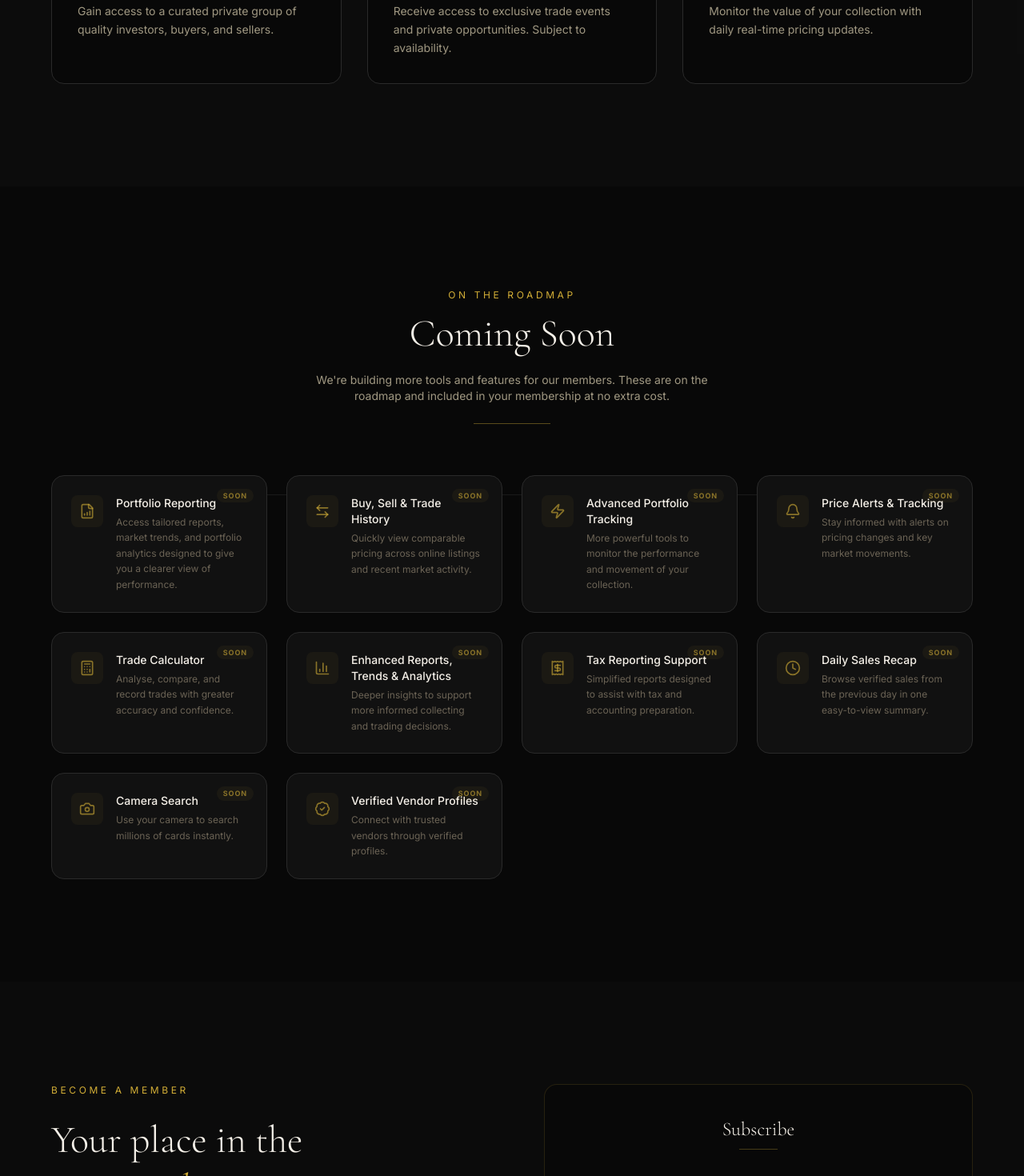
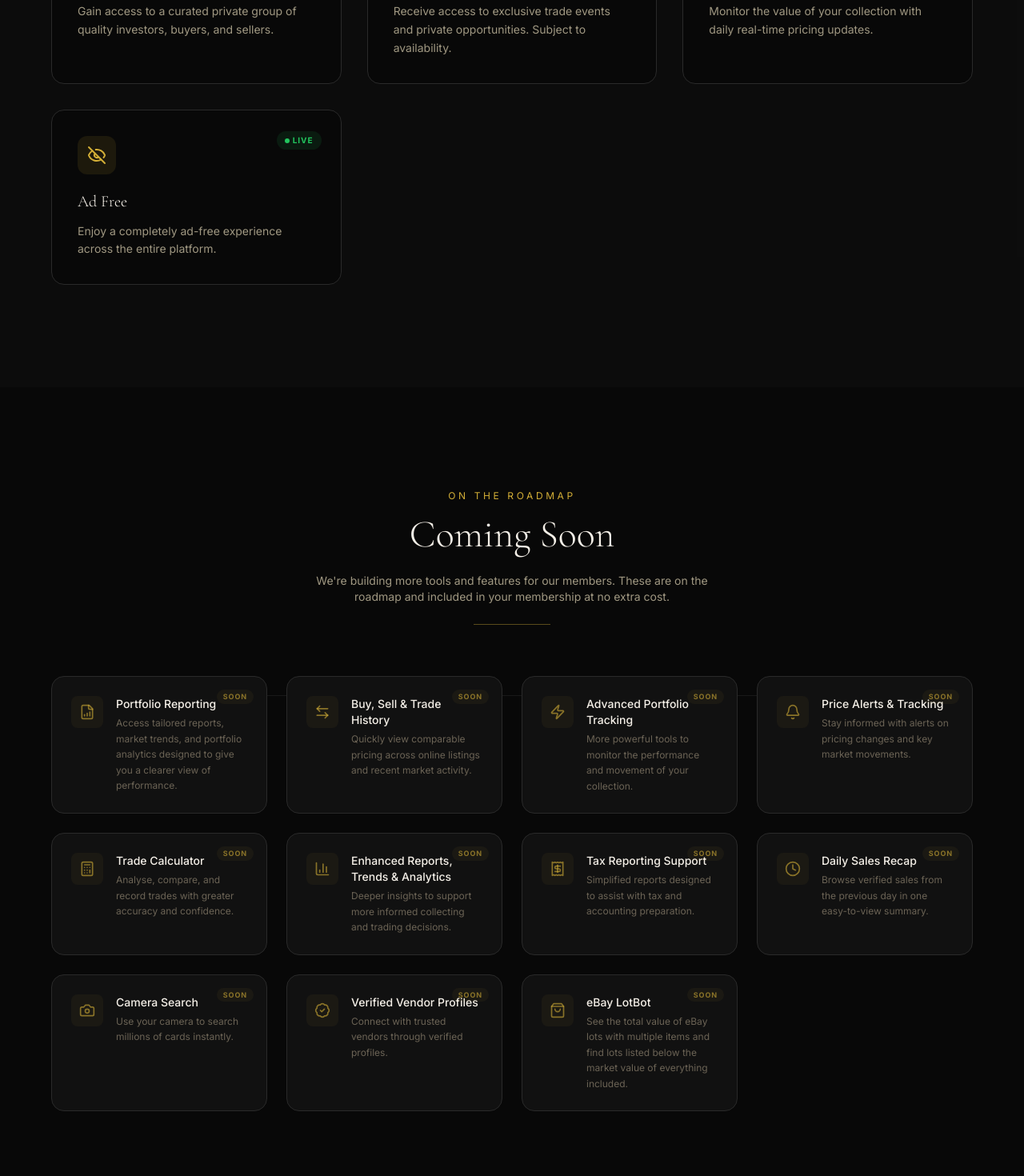
Before and after one commit to jamesjmclaren/pokemonAssets, a Next.js app: page /community in a window 1280 px wide. Shown: the part 2220-3690 px from the top of the page at 80% size. Built offline with nearby package versions, Linux system fonts and the light colour scheme; no server answers; a web font is replaced by a local one.

Commit message:
Add eBay LotBot coming soon card and Ad Free feature to community page
https://claude.ai/code/session_01Djq7JeZ8QgsXt1RB52icUR

```diff
--- a/src/app/community/page.tsx
+++ b/src/app/community/page.tsx
@@ -21,6 +21,8 @@ import {
   Send,
   CheckCircle,
   Shield,
+  ShoppingBag,
+  EyeOff,
   Users,
   Star,
   ChevronRight,
@@ -48,6 +50,7 @@ const features: Feature[] = [
   { icon: MessageCircle, title: "Private WhatsApp Trading Group", description: "Gain access to a curated private group of quality investors, buyers, and sellers.", comingSoon: false },
   { icon: Calendar, title: "Private Trade Events", description: "Receive access to exclusive trade events and private opportunities. Subject to availability.", comingSoon: false },
   { icon: TrendingUp, title: "Portfolio Tracking", description: "Monitor the value of your collection with daily real-time pricing updates.", comingSoon: false },
+  { icon: EyeOff, title: "Ad Free", description: "Enjoy a completely ad-free experience across the entire platform.", comingSoon: false },
   { icon: FileBarChart, title: "Portfolio Reporting", description: "Access tailored reports, market trends, and portfolio analytics designed to give you a clearer view of performance.", comingSoon: true },
   { icon: ArrowLeftRight, title: "Buy, Sell & Trade History", description: "Quickly view comparable pricing across online listings and recent market activity.", comingSoon: true },
   { icon: Zap, title: "Advanced Portfolio Tracking", description: "More powerful tools to monitor the performance and movement of your collection.", comingSoon: true },
@@ -58,6 +61,7 @@ const features: Feature[] = [
   { icon: Clock, title: "Daily Sales Recap", description: "Browse verified sales from the previous day in one easy-to-view summary.", comingSoon: true },
   { icon: Camera, title: "Camera Search", description: "Use your camera to search millions of cards instantly.", comingSoon: true },
   { icon: BadgeCheck, title: "Verified Vendor Profiles", description: "Connect with trusted vendors through verified profiles.", comingSoon: true },
+  { icon: ShoppingBag, title: "eBay LotBot", description: "See the total value of eBay lots with multiple items and find lots listed below the market value of everything included.", comingSoon: true },
 ];
 
 export default function Design1() {
```
